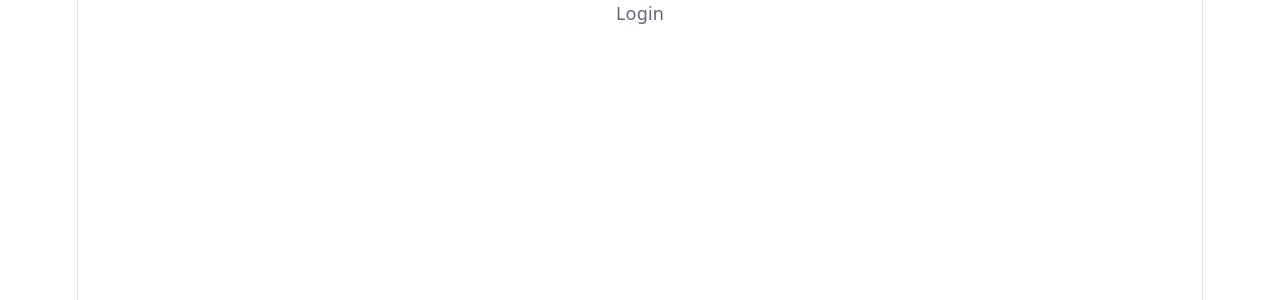
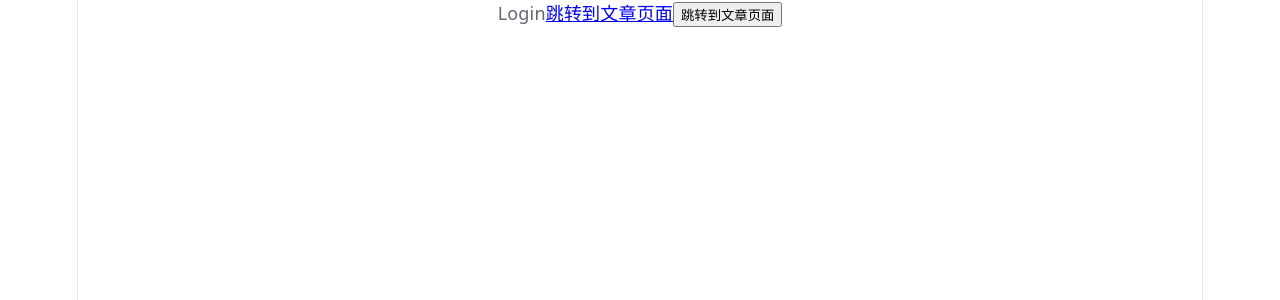
Before and after one commit to chujian0325/react20260915, a React (Vite) app in the folder react-router-pro/: page /login in a window 1280 px wide. Shown: the top 300 px of the page. Built offline with nearby package versions, Linux system fonts and the light colour scheme.

Commit message:
路由导航-路由跳转

```diff
--- a/react-router-pro/src/page/Login/index.jsx
+++ b/react-router-pro/src/page/Login/index.jsx
@@ -1,5 +1,14 @@
+import { Link, useNavigate } from "react-router-dom";
 const Login = () => {
-  return <div>Login</div>;
-}
+  const navigate = useNavigate();
+  return (
+    <div>
+      Login
+      <Link to="/article">跳转到文章页面</Link>
+
+      <button onClick={()=>{navigate("/article")}}>跳转到文章页面</button>
+    </div>
+  );
+};
 
 export default Login;
```
Also changed, not shown: 1 other file (tests, documents, lock files or other folders).
